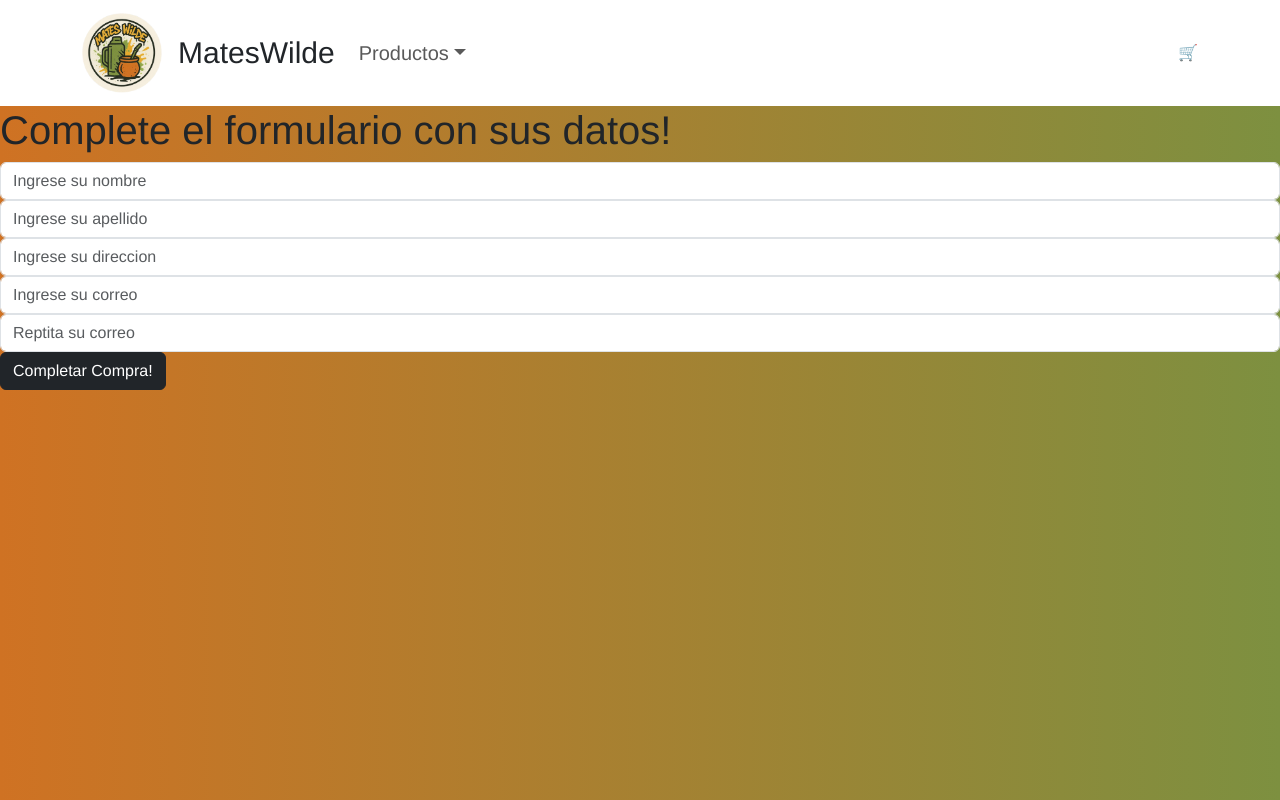
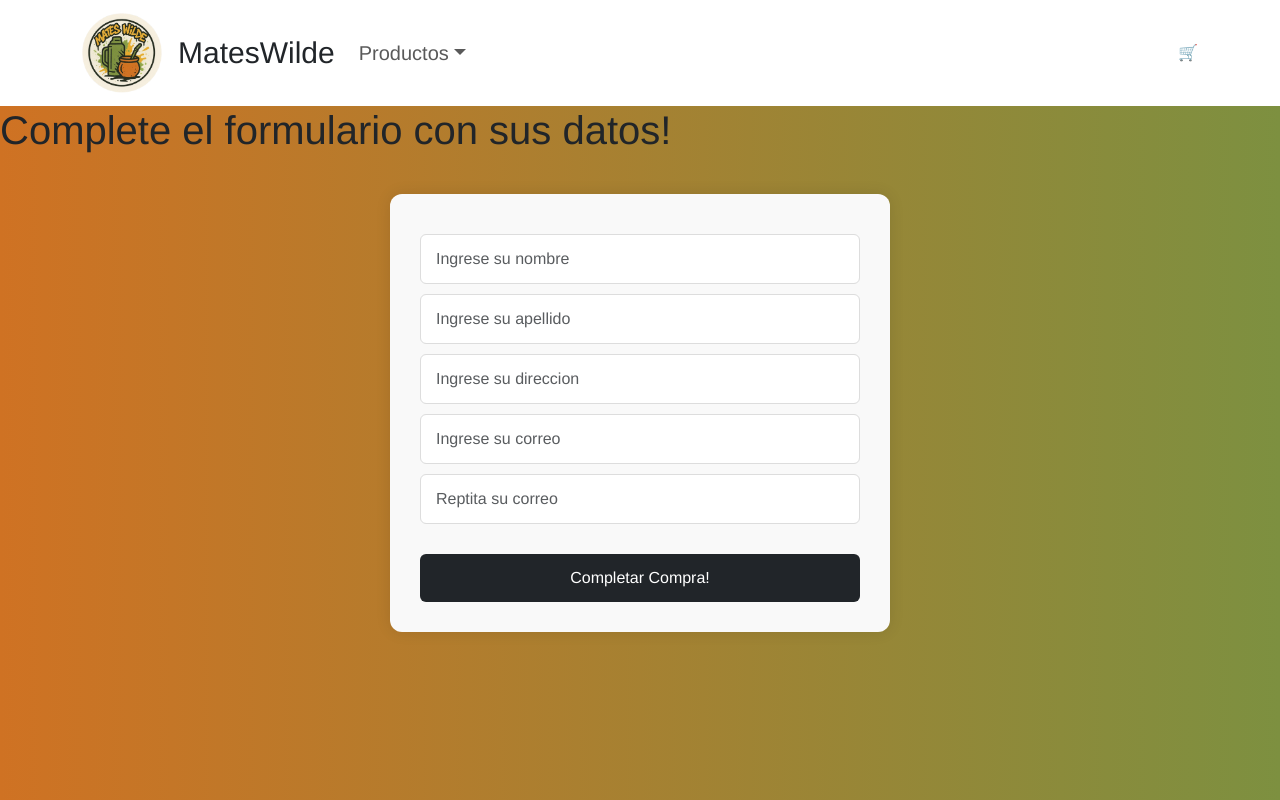
Before and after one commit to Lucasauat/MatesWilde-Lucas-Auat, a React (Vite) app: page /checkout in a window 1280 px wide. Built offline with nearby package versions, Linux system fonts and the light colour scheme.

Commit message:
proyecto final

```diff
--- a/package.json
+++ b/package.json
@@ -15,6 +15,8 @@
     "react": "^19.1.0",
     "react-bootstrap": "^2.10.10",
     "react-dom": "^19.1.0",
+    "react-hook-form": "^7.62.0",
+    "react-hot-toast": "^2.6.0",
     "react-icons": "^5.5.0",
     "react-router-dom": "^7.8.2"
   },
--- a/src/components/Checkout.jsx
+++ b/src/components/Checkout.jsx
@@ -2,28 +2,25 @@ import React, { useContext, useState } from 'react'
 import { CartContext } from '../context/CartContext'
 import { addDoc, collection, serverTimestamp } from 'firebase/firestore'
 import { db } from '../service/firebase'
+import "../css/Checkout.css"
+import { useForm } from 'react-hook-form'
 
 const Checkout = () => {
-    const [buyer, setBuyer] = useState({})
-    const [validMail, setValidMail] = useState ('')
+
     const [orderId, setOrderId] = useState (null)
     const {cart, total, clear} = useContext(CartContext)
-
-    const buyerData = (e) => {
-        setBuyer(
-            {
-                ...buyer,
-                [e.target.name]: e.target.value
-            }
-        )
-    }
+    const {register, handleSubmit, formState:{errors}, getValues} = useForm()
 
 
-    const finalizarCompra = (e) => {
-        e.preventDefault()
+    const finalizarCompra = (data) => {
 
         let orden = {
-            comprador: buyer,
+         comprador: {
+            name:data.name,
+            lastname:data.lastname,
+            address:data.address,
+            email:data.email
+         },
         compras: cart,
          total: total(),
          date: serverTimestamp()
@@ -46,12 +43,22 @@ const Checkout = () => {
         </div>
         :<div>
             <h1>Complete el formulario con sus datos!</h1>
-        <form onSubmit={finalizarCompra}>
-            <input placeholder='Ingrese su nombre' name='name' className='form-control'type="text" onChange={buyerData}/>
-            <input placeholder='Ingrese su apellido' name='lastname' className='form-control'type="text" onChange={buyerData}/>
-            <input placeholder='Ingrese su direccion' name='address' className='form-control'type="text" onChange={buyerData}/>
-            <input placeholder='Ingrese su correo' name='email' className='form-control'type="email" onChange={buyerData}/>
-            <input placeholder='Reptita su correo' name='second-email' className='form-control'type="email" onChange={()=> setValidMail(e.target.value)}/>
+        <form className='checkout-form' onSubmit={handleSubmit(finalizarCompra)}>
+            <input placeholder='Ingrese su nombre' name='name' className='form-control'type="text" {...register("name", {required:true, minLength:3})}/>
+                {errors?.name?.type === 'required' && <p style={{color:'red'}}>Por favor complete el campo</p>}
+                {errors?.name?.type === 'minLength' && <p style={{color:'red'}}>El nombre debe tener minimo 3 caracteres</p>}
+            <input placeholder='Ingrese su apellido' name='lastname' className='form-control'type="text" {...register("lastname", {required:true, minLength:3})}/>
+                {errors?.lastname?.type === 'required' && <p style={{color:'red'}}>Por favor complete el campo</p>}
+                {errors?.lastname?.type === 'minLength' && <p style={{color:'red'}}>El apellido debe tener minimo 3 caracteres</p>}
+            <input placeholder='Ingrese su direccion' name='address' className='form-control'type="text" {...register("address", {required:true, minLength:10, maxLength:30})}/>
+                {errors?.address?.type === 'required' && <p style={{color:'red'}}>Por favor complete el campo</p>}
+                {errors?.address?.type === 'minLength' && <p style={{color:'red'}}>La dirección debe tener minimo 10 caracteres</p>}
+                {errors?.address?.type === 'maxLength' && <p style={{color:'red'}}>La dirección es demasiado larga</p>}
+            <input placeholder='Ingrese su correo' name='email' className='form-control'type="email" {...register("email", {required:true})}/>
+                {errors?.email?.type === 'required' && <p style={{color:'red'}}>Por favor complete el campo</p>}
+            <input placeholder='Reptita su correo' name='second-email' className='form-control'type="email" {...register("secondemail", {required:true, validate: {equalsEmail: mail2 => mail2 === getValues().email}})}/>
+                {errors?.secondemail?.type === 'required' && <p style={{color:'red'}}>Por favor complete el campo</p>}
+                {errors?.secondemail?.type === 'equalsEmail' && <p style={{color:'red'}}>Los Email no coinciden</p>}
             <button className='btn btn-dark' type='submit'>Completar Compra!</button>
         </form>
     </div>
--- a/src/components/EmptyCart.jsx
+++ b/src/components/EmptyCart.jsx
@@ -4,9 +4,9 @@ import { Link } from 'react-router-dom'
 const EmptyCart = () => {
   return (
     <div>
-        <h2>Tu carrito esta vacio!</h2>
-        <h3>Te invitamos a ver nuestros productos :)</h3>
-        <Link className='btn btn-dark' to='/'>Ir a home</Link>
+        <h2 style={{textAlign:'center'}}>Tu carrito esta vacio!</h2>
+        <h3 style={{textAlign:'center'}}>Te invitamos a ver nuestros productos :)</h3>
+        <Link  className='btn btn-dark d-flex justify-content-center' to='/'>Ir a home</Link>
     </div>
   )
 }
--- a/src/components/ItemCount.jsx
+++ b/src/components/ItemCount.jsx
@@ -16,7 +16,10 @@ const[count, setCount] = useState(1)
     }
 
     return (
-        <div className='count'>
+       <>
+       {
+        stock > 0
+        ?  <div className='count'>
             <button className="button-counter" onClick={restar} disabled={count === 0}>-</button>
             <span>{count}</span>
             <button className="button-counter" onClick={sumar}  disabled={count === stock}>+</button>
@@ -24,6 +27,9 @@ const[count, setCount] = useState(1)
                         <button className="btn-buy" disabled={stock === 0 || count === 0} onClick={()=> onAdd(count)}>🛒 Comprar</button>
                 </div>
         </div>
+        : <p>Lo sentimos no hay Stock disponible</p>
+       }
+       </>
 
     )
 }
--- a/src/components/ItemDetail.jsx
+++ b/src/components/ItemDetail.jsx
@@ -3,15 +3,22 @@ import { NavLink, Link } from 'react-router-dom'
 import "../css/ItemDetail.css"
 import ItemCount from './ItemCount'
 import { CartContext } from '../context/CartContext'
+import toast, { Toaster } from 'react-hot-toast';
+
 
 const ItemDetail = ({detalle}) => {
 const [purchase, setPurchase] = useState(false)
-const {addItem}=useContext(CartContext)
+const {addItem, itemQuantity}=useContext(CartContext)
 
   const onAdd = (cantidad) => {
     setPurchase(true)
     addItem(detalle, cantidad)
+
+    toast.success(`Agregaste ${cantidad} ${detalle.name} al carrito`)
   }
+
+  const stockActualizado = detalle.stock - itemQuantity(detalle.id)
+
   return (
    <>
   <h1 className="product-heading">Detalle del producto: </h1>
@@ -21,11 +28,12 @@ const {addItem}=useContext(CartContext)
         <h2 className="product-title">{detalle.name}</h2>
         <p className="product-description">{detalle.description}</p>
         <p className="product-price">${detalle.price},00</p>
-        <p className="product-stock">Stock disponible: {detalle.stock}</p>
+        <p className="product-stock">Stock disponible: {stockActualizado}</p>
         <NavLink className="btn-back" to="/">Volver</NavLink>
       </div>
-      {purchase ? <Link to='/cart' className='btn-buy'>Ir al carrito</Link> : <ItemCount stock={detalle.stock} onAdd={onAdd}/>}
+      {purchase ? <Link to='/cart' className='btn-buy'>Ir al carrito</Link> : <ItemCount stock={stockActualizado} onAdd={onAdd}/>}
     </div>
+    <Toaster/>
 </>
   )
 }
--- a/src/components/ItemDetailContainer.jsx
+++ b/src/components/ItemDetailContainer.jsx
@@ -30,7 +30,7 @@ const ItemDetailContainer = () => {
     if(incorrecto){
       return(
         <div>
-          <h1>El Mate que buscas, no lo tengoo :/</h1>
+          <h1 style={{textAlign:'center'}}>El Mate que buscas, no lo tengoo :/</h1>
           <Link to='/' className='btn btn-dark'>Ir a casa</Link>
         </div>
       )
--- a/src/components/ItemListContainer.jsx
+++ b/src/components/ItemListContainer.jsx
@@ -13,12 +13,10 @@ const ItemListContainer = (props) => {
 
     useEffect(()=>{
         setLoader(true)
-        // conectar con la collecion
         const productsCollection = category
          ? query(collection(db, "mates"), where("category" , "==", category))
          : collection(db, "mates")
 
-        //los datos AKA documentos
         getDocs(productsCollection)
         .then((res)=>{
 
--- a/src/components/NavBar.jsx
+++ b/src/components/NavBar.jsx
@@ -25,7 +25,7 @@ function NavBar() {
               <NavDropdown.Item as={NavLink} to='/categories/ofertas'>Ofertas</NavDropdown.Item>
             </NavDropdown>
           </Nav>
-        <CartWidget/>
+        <NavLink style={{textDecoration:'none'}} to='/cart'><CartWidget/></NavLink>
         </Navbar.Collapse>
       </Container>
     </Navbar>
--- a/src/context/CartContext.jsx
+++ b/src/context/CartContext.jsx
@@ -40,8 +40,17 @@ export const CartProvider = ({children}) => {
         return cart.reduce((acc, prod)=> acc += (prod.price * prod.quantity),0)
     }
 
+    const itemQuantity = (id) =>{
+        const itemInCart = cart.find((prod)=> prod.id === id)
+        if(itemInCart){
+            return itemInCart.quantity
+        }else{
+            return 0
+        }
+    }
+
     return(
-        <CartContext.Provider value={{cart, addItem, clear, removeItem, cartQuantity, total}}>
+        <CartContext.Provider value={{cart, addItem, clear, removeItem, cartQuantity, total, itemQuantity}}>
             {children}
         </CartContext.Provider>
     )
--- /dev/null
+++ b/src/css/Checkout.css
@@ -0,0 +1,41 @@
+.checkout-form {
+  max-width: 500px;
+  margin: 40px auto;
+  padding: 30px;
+  background-color: #f9f9f9;
+  border-radius: 12px;
+  box-shadow: 0 0 15px rgba(0, 0, 0, 0.1);
+}
+
+.checkout-form input {
+  width: 100%;
+  padding: 12px 15px;
+  margin: 10px 0;
+  font-size: 16px;
+  border: 1px solid #ddd;
+  border-radius: 6px;
+  transition: border-color 0.2s;
+}
+
+.checkout-form input:focus {
+  outline: none;
+  border-color: #007bff;
+  box-shadow: 0 0 5px rgba(0, 123, 255, 0.3);
+}
+
+.checkout-form button {
+  width: 100%;
+  margin-top: 20px;
+  padding: 12px;
+  background-color: #212529;
+  color: white;
+  font-size: 16px;
+  border: none;
+  border-radius: 6px;
+  cursor: pointer;
+  transition: background-color 0.3s ease;
+}
+
+.checkout-form button:hover {
+  background-color: #343a40;
+}
```
Also changed, not shown: src/components/CartView.jsx (+32 -1 lines), 1 other file (tests, documents, lock files or other folders). Lines whose indentation alone changed are shown as unchanged.
